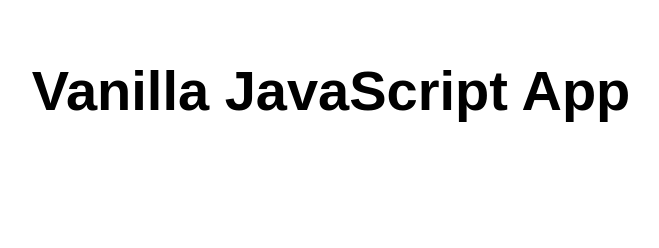
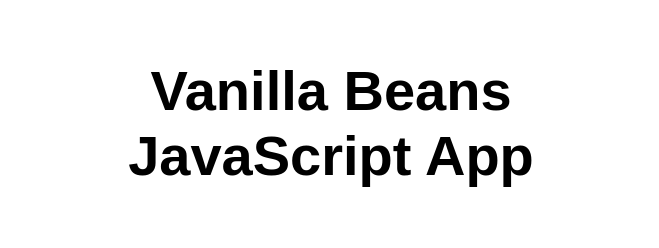
Before and after one commit to nmackenzie/fantastic-giggle, a plain HTML site: page index.html in a window 1280 px wide. Shown: the whole page, without its empty margins (309-968 px from the left). Drawn offline with Linux system fonts and the light colour scheme.

Commit message:
Added beans

```diff
--- a/index.html
+++ b/index.html
@@ -10,7 +10,7 @@
 
 <body>
   <main>
-    <h1>Vanilla JavaScript App</h1>
+    <h1>Vanilla Beans JavaScript App</h1>
   </main>
 </body>
 
```
